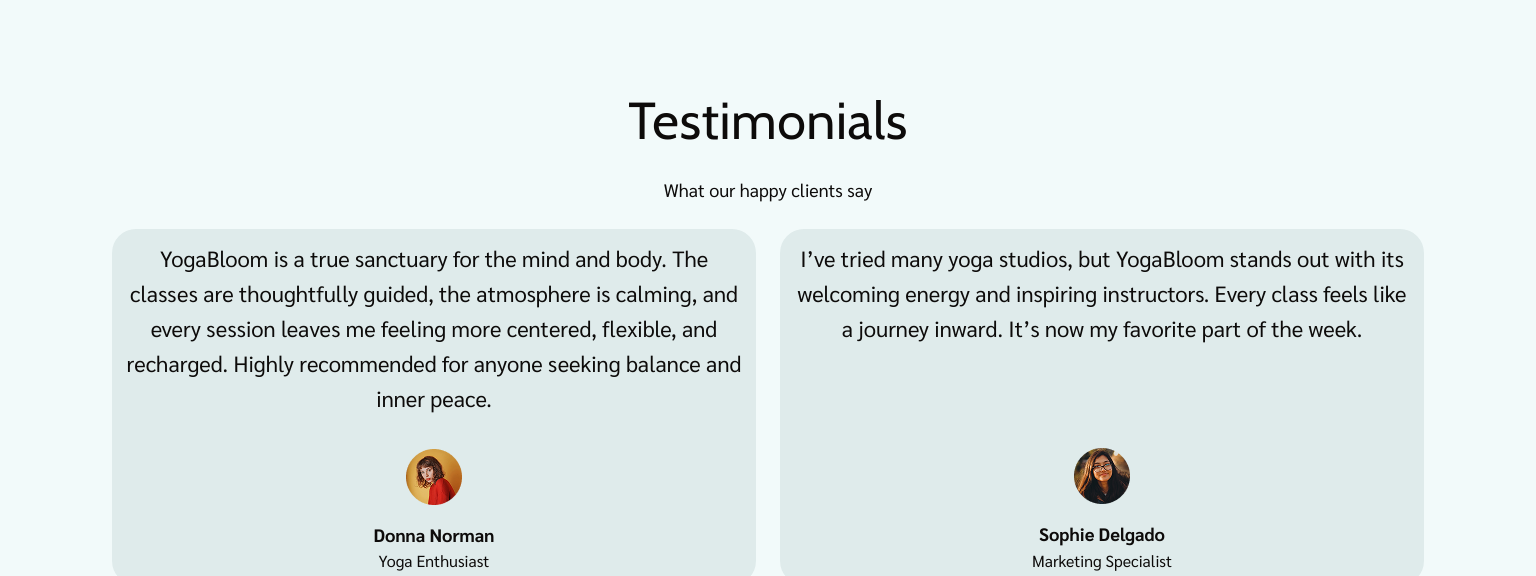
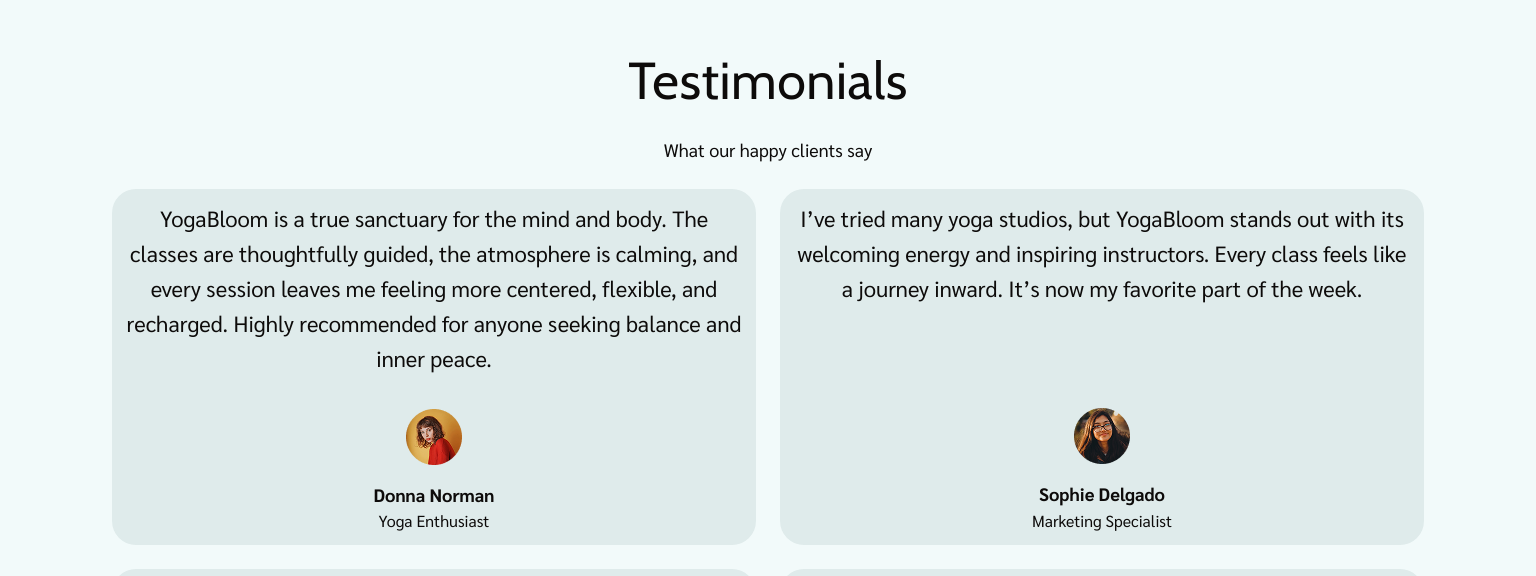
Before and after one commit to Olena-dev19/flexflow, a website built with Vite: page src/index.html in a window 1536 px wide. Shown: the part 7750-8326 px from the top of the page. Built offline with nearby package versions, Linux system fonts and the light colour scheme.

Commit message:
add testimonials

```diff
--- a/src/css/testimonials.css
+++ b/src/css/testimonials.css
@@ -5,15 +5,15 @@
   padding-bottom: 64px;
 }
 
-
 .tm-title {
-  font-family: "Cabin", sans-serif;
+  font-family: 'Cabin', sans-serif;
   font-weight: 400;
   font-size: 52px;
   line-height: 1.2;
   letter-spacing: 0.01em;
   text-align: center;
-        margin-bottom: 20px;}
+  margin-bottom: 20px;
+}
 
 .tm-title-text {
   font-weight: 400;
@@ -22,7 +22,6 @@
   text-align: center;
   margin-bottom: 24px;
 }
-
 
 .tm-list {
   display: flex;
@@ -49,7 +48,6 @@
   font-size: 22px;
   line-height: 1.6;
   text-align: center;
-
 }
 
 .tm-avatar-box {
@@ -62,13 +60,11 @@
   height: 125px;
 }
 
-
 .tm-name {
   font-weight: 700;
   font-size: 18px;
   line-height: 1.6;
   text-align: center;
-
 }
 
 .tm-avatar-text {
@@ -89,7 +85,8 @@
   }
 
   .tm-item {
-        width: 704px;  }
+    width: 704px;
+  }
 
   .tm-item:nth-child(1),
   .tm-item:nth-child(2) {
@@ -113,17 +110,14 @@
 
 /* Styles for Desktop devices */
 @media only screen and (min-width: 1336px) {
-    .tm-container {
-
-        padding-top: 112px;
-    padding-bottom: 112px;}
+  .testimonials {
+    padding: 112px 0;
+  }
 
   .tm-list {
-
     flex-direction: row;
     flex-wrap: wrap;
     align-items: start;
-
   }
 
   .tm-item {
@@ -131,14 +125,11 @@
   }
 
   .tm-item:hover,
-    .tm-item:focus
-      {
+  .tm-item:focus {
     transform: scale(1.05);
     transition: cubic-bezier(0.075, 0.82, 0.165, 0.25);
-
   }
   .tm-title {
     margin: bottom 24px;
   }
-
 }
```
Lines whose indentation alone changed are shown as unchanged.
